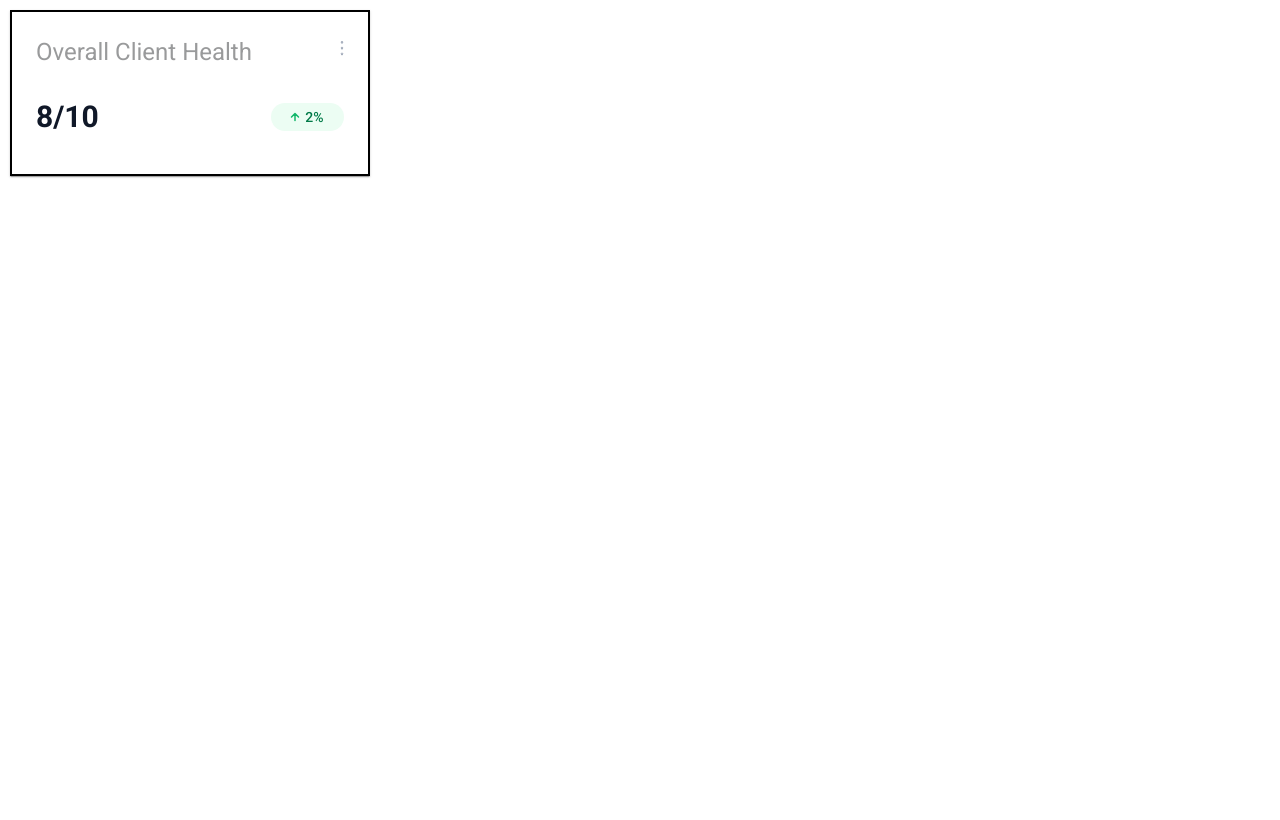
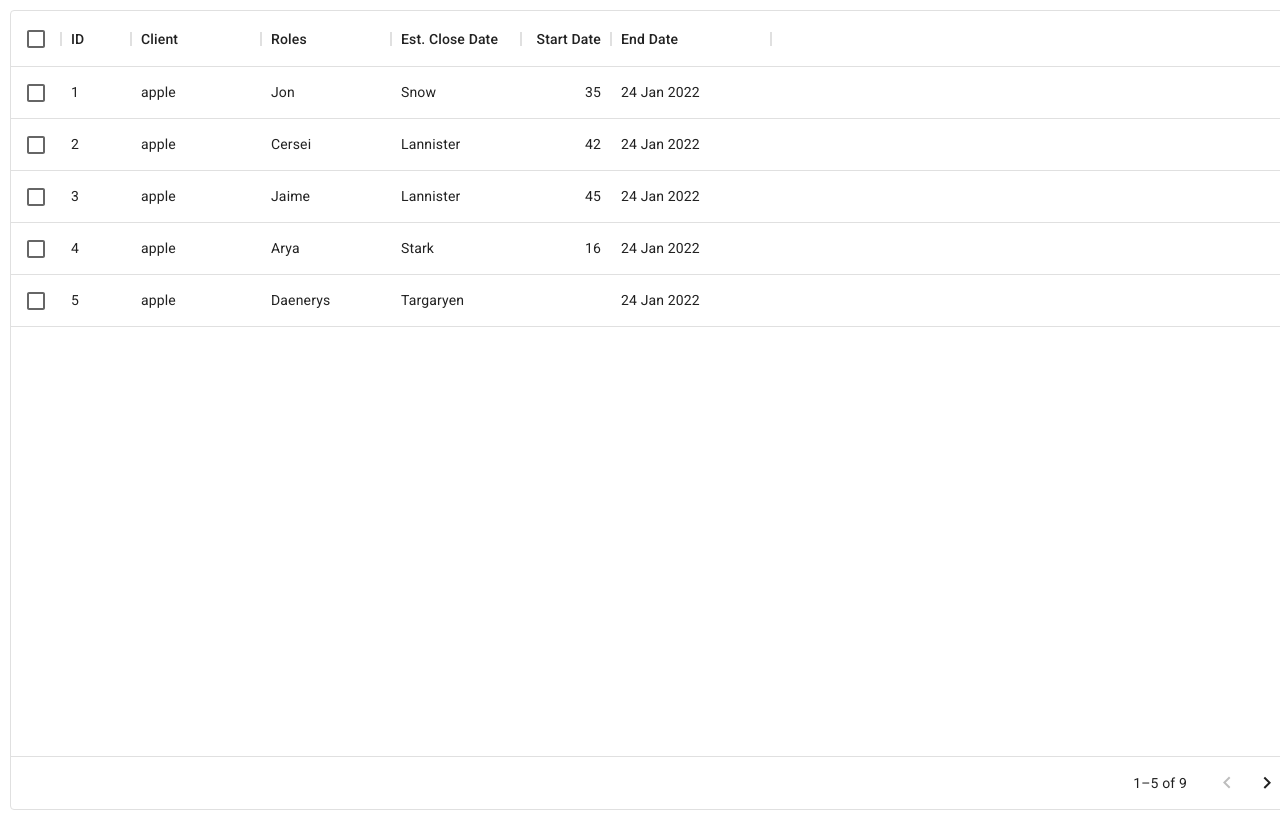
Before and after one commit to loganbreadyMW/next-nest-bootstrap, a Next.js app: page / in a window 1280 px wide. Built offline with nearby package versions, Linux system fonts and the light colour scheme.

Commit message:
feat: still wip.  adding a data grid for dashboard component

```diff
--- a/package.json
+++ b/package.json
@@ -29,6 +29,7 @@
   },
   "dependencies": {
     "@fontsource/roboto": "^4.5.8",
+    "@mui/x-data-grid": "^5.17.20",
     "clsx": "^1.2.1",
     "date-fns": "^2.29.3",
     "next": "13.1.2",
--- /dev/null
+++ b/src/common/components/organisms/DashboardGrid/DashboardGrid.module.scss
@@ -0,0 +1 @@
+// styles for dashboard grid.
--- /dev/null
+++ b/src/common/components/organisms/DashboardGrid/DashboardGrid.tsx
@@ -0,0 +1,107 @@
+import type { GridColDef } from '@mui/x-data-grid';
+import { DataGrid } from '@mui/x-data-grid';
+
+const columns: GridColDef[] = [
+  { field: 'id', headerName: 'ID', width: 70 },
+  { field: 'client', headerName: 'Client', width: 130 },
+  { field: 'roles', headerName: 'Roles', width: 130 },
+  { field: 'estCloseDate', headerName: 'Est. Close Date', width: 130 },
+  {
+    field: 'startDate',
+    headerName: 'Start Date',
+    type: 'number',
+    width: 90,
+  },
+  {
+    field: 'endDate',
+    headerName: 'End Date',
+    width: 160,
+  },
+];
+
+const rows = [
+  {
+    id: 1,
+    client: 'apple',
+    estCloseDate: 'Snow',
+    roles: 'Jon',
+    startDate: 35,
+    endDate: '24 Jan  2022',
+  },
+  {
+    id: 2,
+    client: 'apple',
+    estCloseDate: 'Lannister',
+    roles: 'Cersei',
+    startDate: 42,
+    endDate: '24 Jan  2022',
+  },
+  {
+    id: 3,
+    client: 'apple',
+    estCloseDate: 'Lannister',
+    roles: 'Jaime',
+    startDate: 45,
+    endDate: '24 Jan  2022',
+  },
+  {
+    id: 4,
+    client: 'apple',
+    estCloseDate: 'Stark',
+    roles: 'Arya',
+    startDate: 16,
+    endDate: '24 Jan  2022',
+  },
+  {
+    id: 5,
+    client: 'apple',
+    estCloseDate: 'Targaryen',
+    roles: 'Daenerys',
+    startDate: null,
+    endDate: '24 Jan  2022',
+  },
+  {
+    id: 6,
+    client: 'apple',
+    estCloseDate: 'Melisandre',
+    roles: null,
+    startDate: 150,
+    endDate: '24 Jan  2022',
+  },
+  {
+    id: 7,
+    client: 'apple',
+    estCloseDate: 'Clifford',
+    roles: 'Ferrara',
+    startDate: 44,
+    endDate: '24 Jan  2022',
+  },
+  {
+    id: 8,
+    client: 'apple',
+    estCloseDate: 'Frances',
+    roles: 'Rossini',
+    startDate: 36,
+    endDate: '24 Jan  2022',
+  },
+  {
+    id: 9,
+    client: 'apple',
+    estCloseDate: 'Roxie',
+    roles: 'Harvey',
+    startDate: 65,
+    endDate: '24 Jan  2022',
+  },
+];
+
+export const DashboardGrid = () => {
+  return (
+    <DataGrid
+      rows={rows}
+      columns={columns}
+      pageSize={5}
+      rowsPerPageOptions={[5]}
+      checkboxSelection
+    />
+  );
+};
--- /dev/null
+++ b/src/common/components/organisms/DashboardGrid/index.ts
@@ -0,0 +1 @@
+export { DashboardGrid } from './DashboardGrid';
--- a/src/pages/index.tsx
+++ b/src/pages/index.tsx
@@ -1,16 +1,11 @@
-import { DashboardSummaryCard } from '@atoms/DashboardSummaryCard';
+import { DashboardGrid } from '@organisms/DashboardGrid';
 import type { NextPage } from 'next';
 
 const Home: NextPage = () => {
   return (
     <>
       <div style={{ height: '100vh', width: '100vw', padding: '10px' }}>
-        <DashboardSummaryCard
-          cardTitle='Overall Client Health'
-          cardContentLeft='8/10'
-          cardContentRight='2%'
-          isPositive={true}
-        />
+        <DashboardGrid />
       </div>
     </>
   );
```
Also changed, not shown: 2 other files (tests, documents, lock files or other folders).
